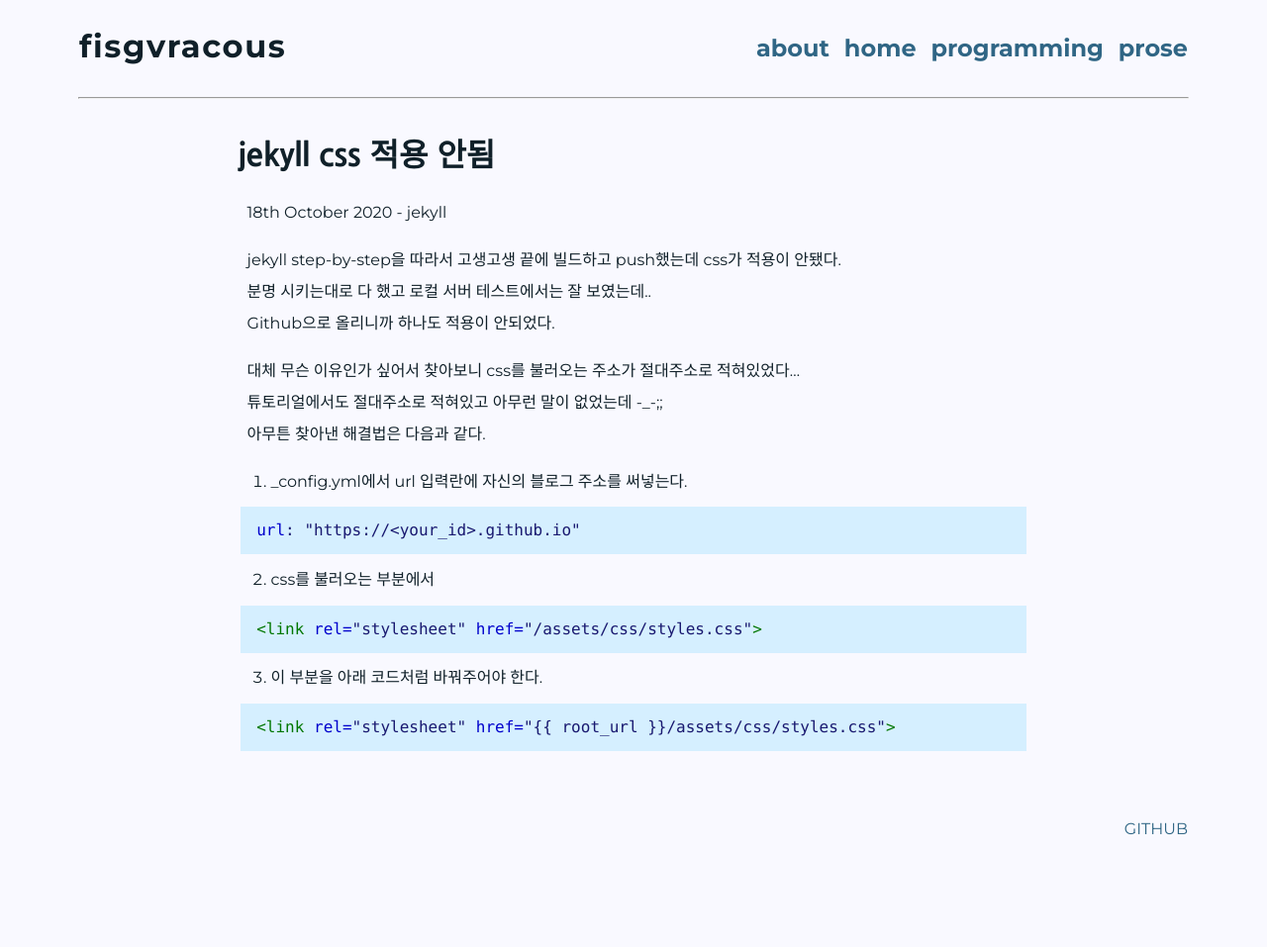
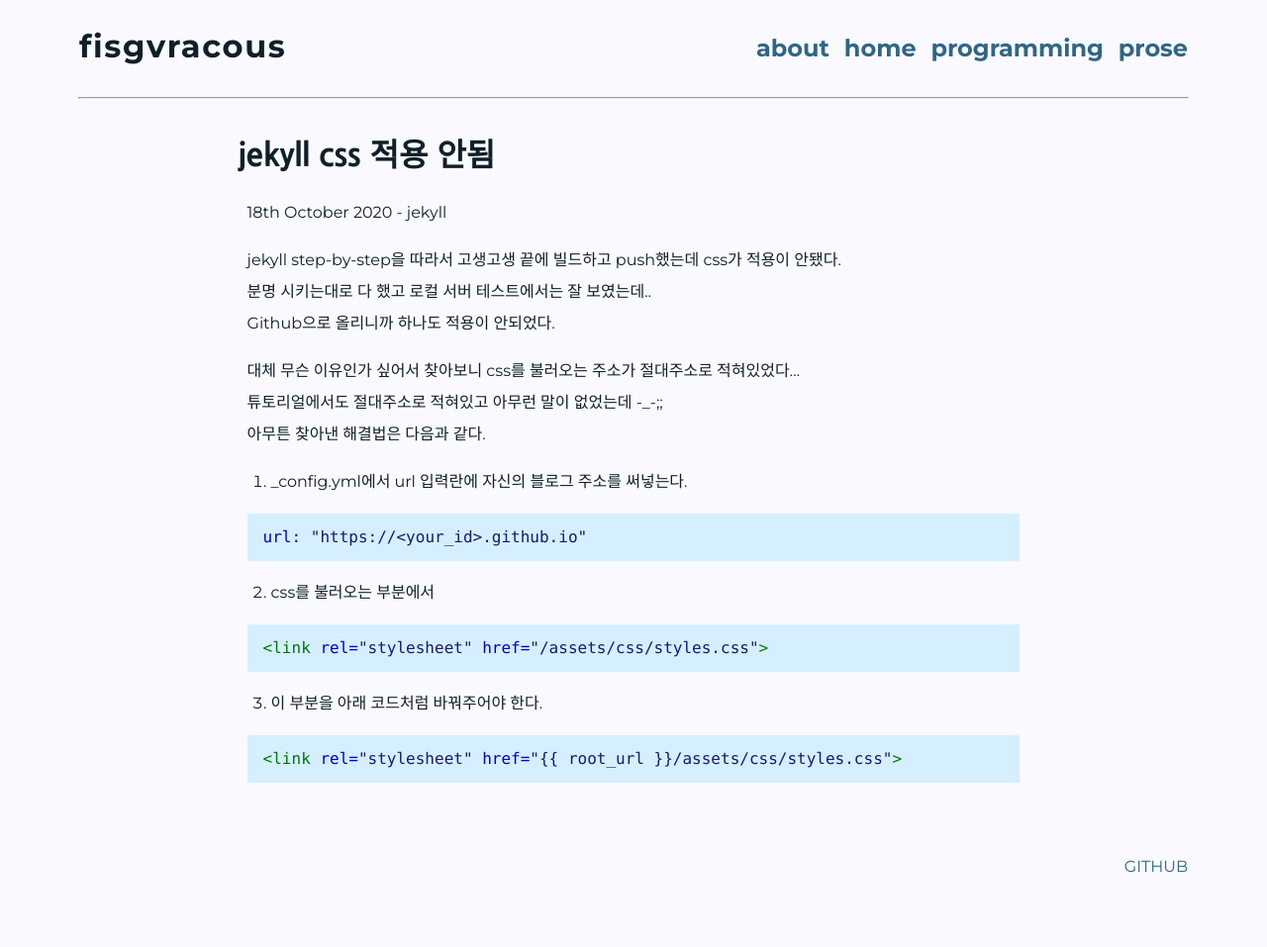
Before and after one commit to whoato/whoato.github.io, a Jekyll site: the page built from _posts/2020-10-18-Jekyll-css-not-working.md, in a window 1280 px wide. Shown: the whole page at 99% size. Built offline with Jekyll 4.4.1, drawn with Linux system fonts in a browser that asks for light colours; some web fonts are replaced; before the commit the page ends 919 px from its top, so only the background shows below that.

Commit message:
Update main.scss

```diff
--- a/_sass/main.scss
+++ b/_sass/main.scss
@@ -68,7 +68,7 @@ a {
 	margin-left: -1rem;
 }
 .postcontent .highlight {
-	margin: -0.4rem;
+	margin: 0rem;
 }
 .site-footer {
 	width: 50rem;
```
